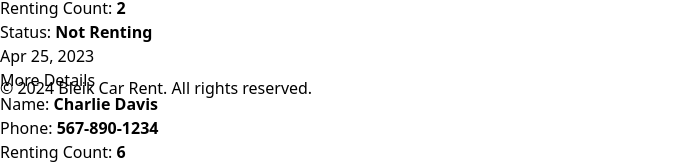
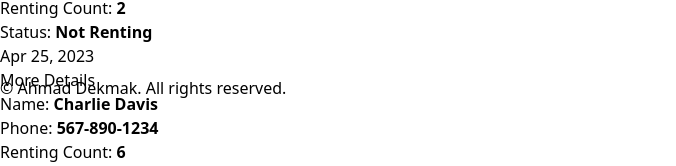
Before and after one commit to dkahmad95/car-rent-system-frontEnd, a React (Vite) app: page / in a window 1280 px wide. Shown: the part 11192-11358 px from the top of the page, without its empty margins (0-676 px from the left). Built offline with nearby package versions, Linux system fonts and the light colour scheme.

Commit message:
3rd commit

```diff
--- a/src/ui/sharedComponents/Footer.tsx
+++ b/src/ui/sharedComponents/Footer.tsx
@@ -3,7 +3,7 @@ const Footer = () => {
     <footer className="bg-stone-200 text-center py-4">
       <div className="flex justify-center items-center">
         <p className="text-sm">
-          &copy; 2024 Bleik Car Rent. All rights reserved.
+          &copy; Ahmad Dekmak. All rights reserved.
         </p>
       </div>
     </footer>
```
